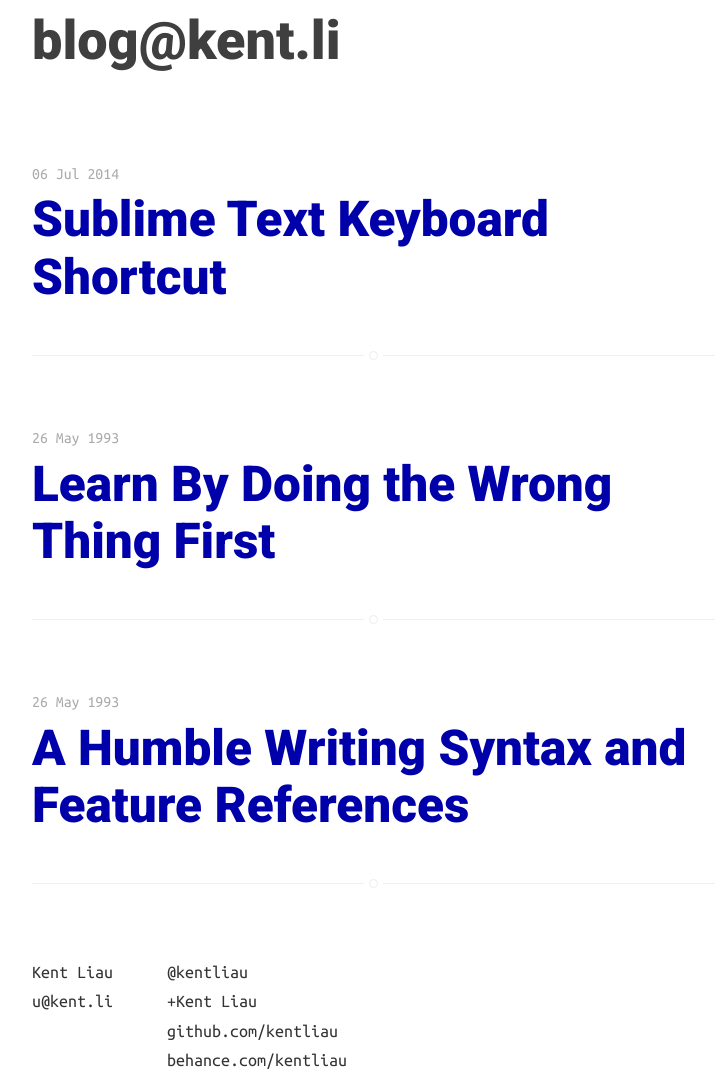
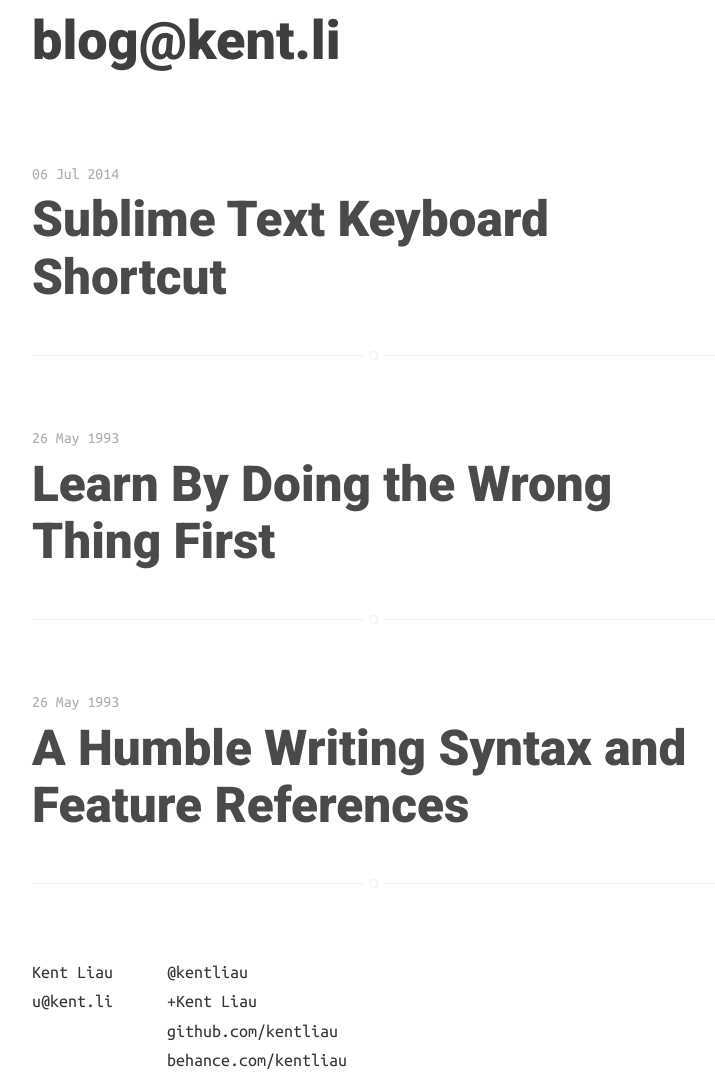
Before and after one commit to kentliau/kentliau.github.io, a Jekyll site: the page built from index.html, in a window 1280 px wide. Shown: the whole page, without its empty margins (266-981 px from the left). Built offline with Jekyll 4.4.1, drawn with Linux system fonts in a browser that asks for light colours; nearby versions of some CDN libraries; Markdown is read by kramdown in place of the engine named in the settings; a script that is not in the unit is left out; the list of posts is cut into pages by our own code.

Commit message:
Update heading color

```diff
--- a/assets/css/main.css
+++ b/assets/css/main.css
@@ -68,7 +68,12 @@ h6 {
   font-size: 1.25em;
   margin: 0 0 0.2em;
 }
-
+h1 a,
+h2 a,
+h3 a,
+h4 a,
+h5 a,
+h6 a,
 h1 a:visited,
 h2 a:visited,
 h3 a:visited,
```
